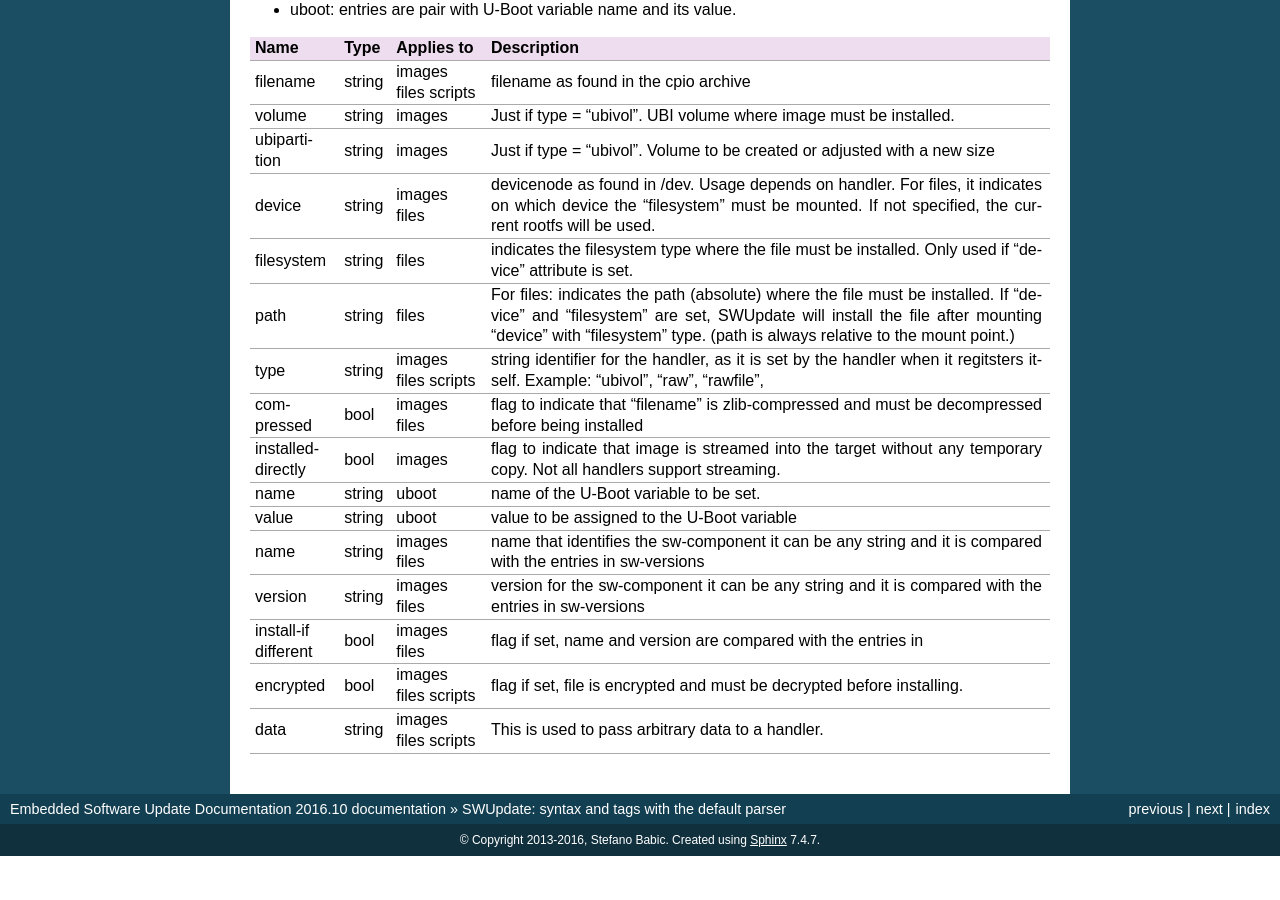
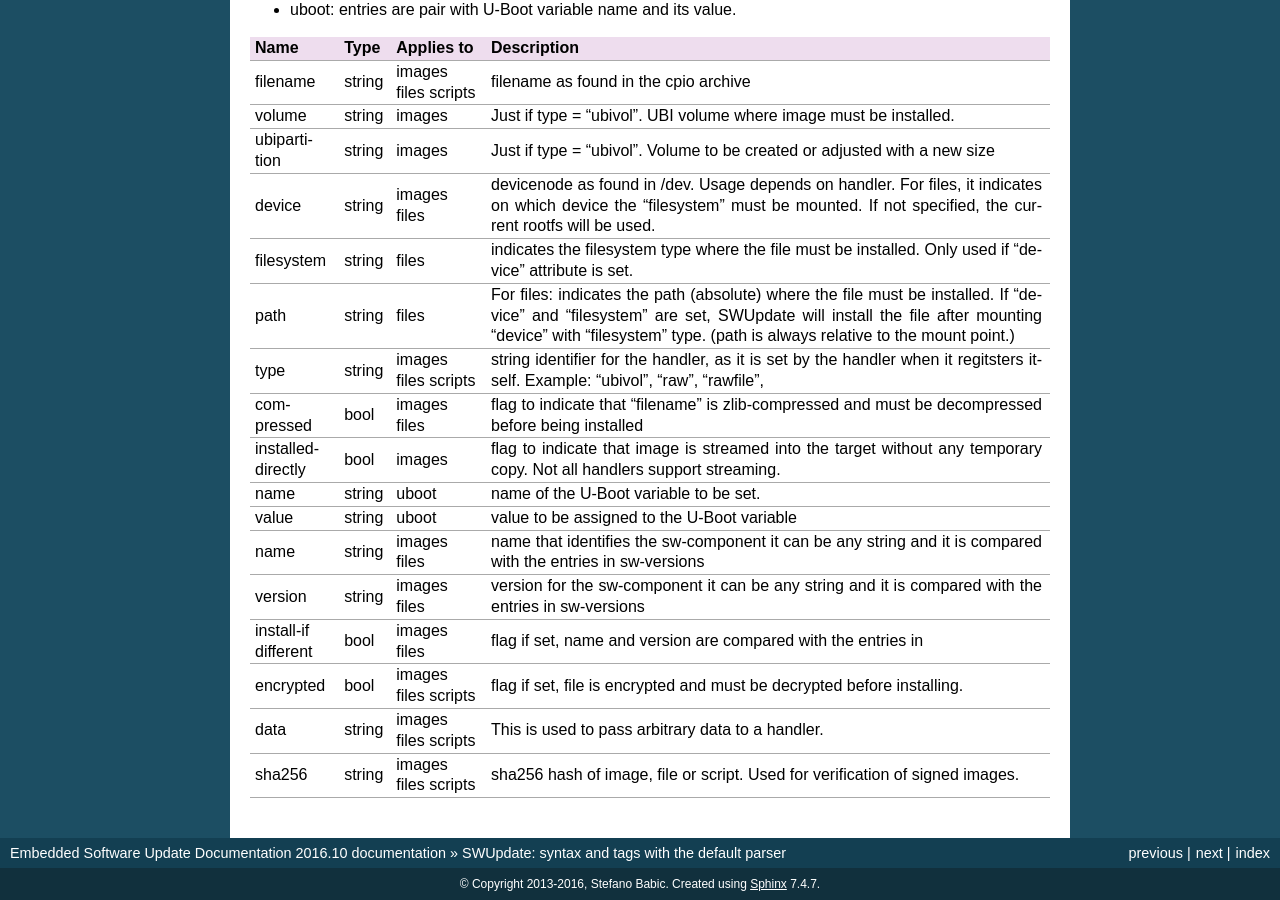
Before and after one commit to sbabic/swupdate, a Sphinx documentation site: the page built from doc/source/sw-description.rst, in a window 1280 px wide and 900 px high, scrolled down 7895 px. Built offline with Sphinx 7.4.7, drawn with Linux system fonts in a browser that asks for light colours; formulas are drawn with MathJax 3; before the commit the page ends 8751 px from its top, so only the background shows below that.

Commit message:
Update sw-description.rst
Added sha256 to attribute reference table.

```diff
--- a/doc/source/sw-description.rst
+++ b/doc/source/sw-description.rst
@@ -621,3 +621,7 @@ There are 4 main sections inside sw-description:
 |             |          | files      | to a handler.                         |
 |             |          | scripts    |                                       |
 +-------------+----------+------------+---------------------------------------+
+| sha256      | string   | images     | sha256 hash of image, file or script. |
+|             |          | files      | Used for verification of signed       |
+|             |          | scripts    | images.                               |
++-------------+----------+------------+---------------------------------------+
```
